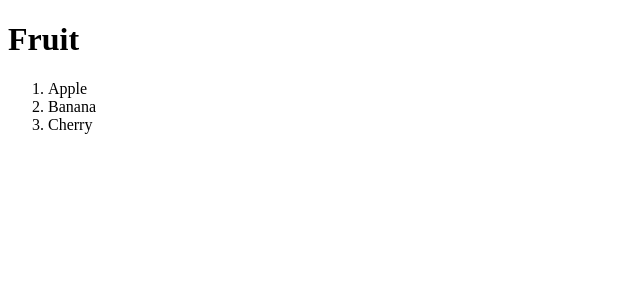
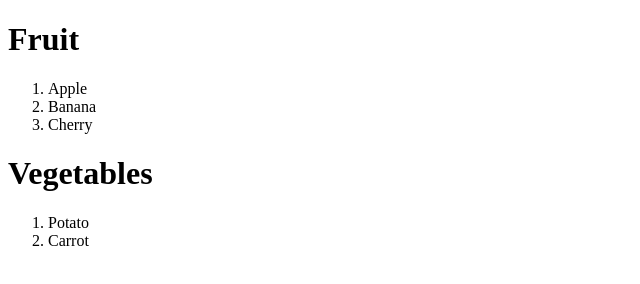
Before and after one commit to sethrock420/fruits, a plain HTML site: page index.html in a window 1280 px wide. Shown: the whole page, without its empty margins (0-640 px from the left). Drawn offline with Linux system fonts and the light colour scheme.

Commit message:
addded vegetables

```diff
--- a/index.html
+++ b/index.html
@@ -12,5 +12,10 @@
       <li>Banana</li>
       <li>Cherry</li>
     </ol>
+    <h1>Vegetables</h1>
+    <ol>
+      <li>Potato</li>
+      <li>Carrot</li>
+    </ol>
   </body>
 </html>
```
